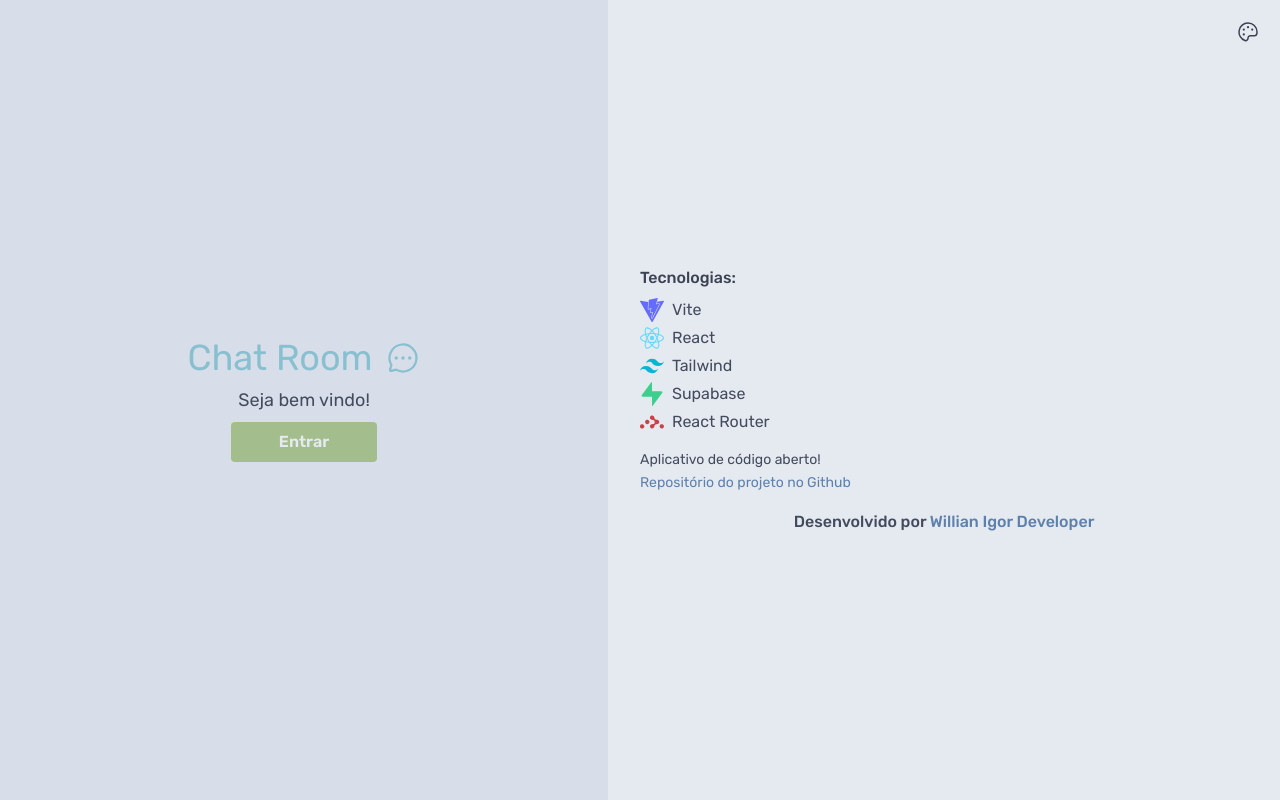
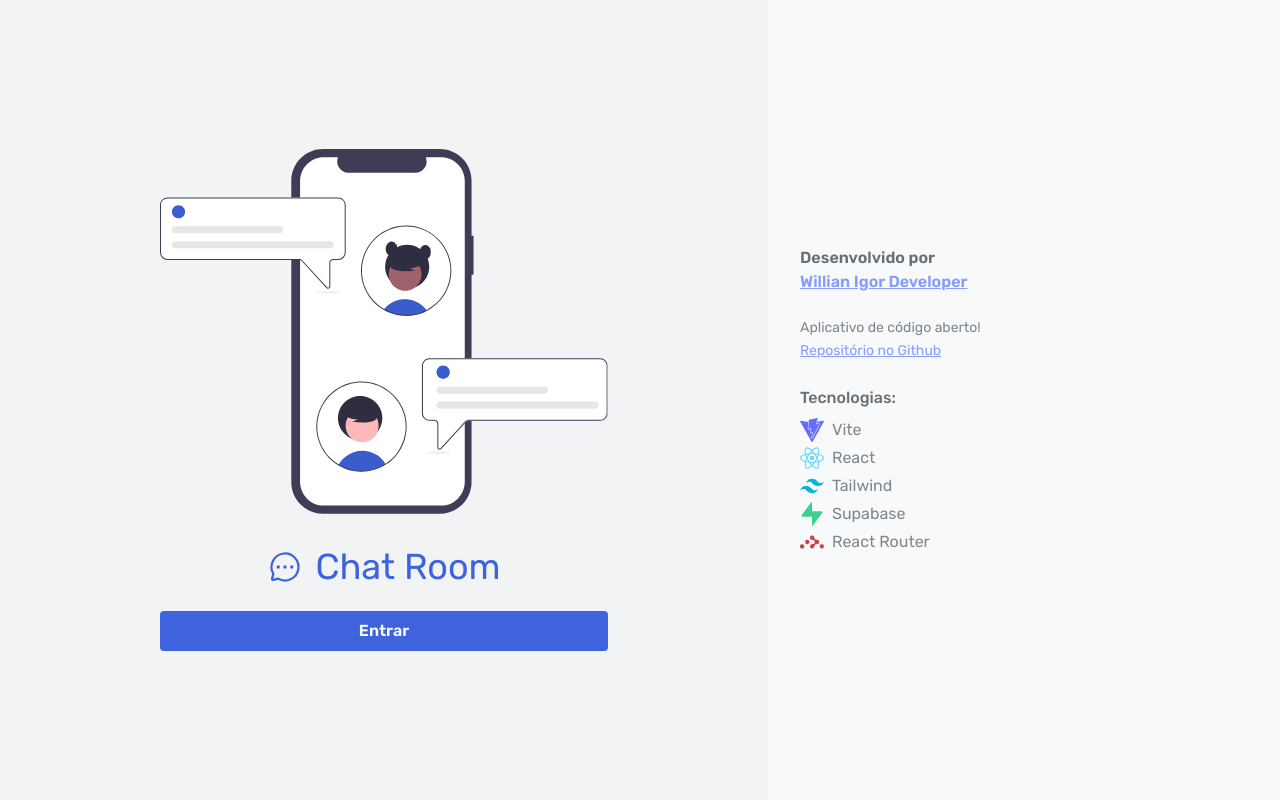
Before and after one commit to WillianIgorDeveloper/chat-room, a React (Vite) app: page / in a window 1280 px wide. Built offline with nearby package versions, Linux system fonts and the light colour scheme.

Commit message:
update Home layout

```diff
--- a/index.html
+++ b/index.html
@@ -7,8 +7,8 @@
     <title>Chat Room</title>
   </head>
   <body class="
-    bg-nord-snowStorm-0 text-nord-polarNight-2
-    dark:bg-nord-polarNight-0 dark:text-nord-snowStorm-2
+    bg-gray-white-0 text-gray-black-2
+    dark:bg-gray-black-0 dark:text-gray-white-2
   ">
     <div id="root"></div>
     <script type="module" src="/src/main.jsx"></script>
--- a/src/pages/Home.jsx
+++ b/src/pages/Home.jsx
@@ -11,17 +11,15 @@ export const Home = () => {
 
     return (
         <div className='flex flex-col h-screen md:flex-row'>
-            <div className='fixed top-5 right-5'>
-                <ThemeToggle />
+            <div className='py-20 flex flex-col items-center gap-6 w-2/3 text-center m-auto md:w-2/5 md:max-w-md'>
+                <img src="/home-undraw.svg" alt="Ilustração" />
+                <h1 className='flex items-center gap-3 text-4xl text-indigo-0'><ChatCircleDots /> Chat Room</h1>
+                <Link to="/login" className='bg-indigo-0 rounded w-full py-2 text-gray-white-1 font-semibold hover:bg-indigo-1'><button>Entrar</button></Link>
             </div>
-            <div className='flex-1 flex flex-col justify-center items-center gap-2'>
-                <h1 className='flex items-center gap-3 text-4xl text-nord-frost-1'>Chat Room<ChatCircleDots /></h1>
-                <p className='text-lg'>Seja bem vindo!</p>
-                <Link to="/login" className='bg-nord-aurora-gren text-nord-snowStorm-1 px-12 rounded font-semibold py-2 hover:opacity-90'><button>Entrar</button></Link>
-            </div>
-            <div className='flex-1 flex flex-col bg-nord-snowStorm-1 dark:bg-nord-polarNight-1 gap-4 p-4 md:justify-center md:p-8'>
-                <div className='flex flex-col gap-2'>
-                    <span className='text-nord-polarNight-1 dark:text-nord-snowStorm-1 font-medium'>Tecnologias:</span>
+
+            <div className='p-4 flex bg-gray-white-1 dark:bg-gray-black-1 items-center md:flex-col-reverse md:justify-center md:items-start md:w-2/5 md:p-8'>
+                <div>
+                    <span className='block font-medium pb-2 text-gray-black-1 dark:text-gray-white-1 md:pt-6'>Tecnologias:</span>
                     <ul className='flex flex-col gap-1'>
                         <li className='flex items-center gap-2'><img className='w-6' src={vite} alt="Vite" /> Vite</li>
                         <li className='flex items-center gap-2'><img className='w-6' src={react} alt="React" /> React</li>
@@ -30,11 +28,11 @@ export const Home = () => {
                         <li className='flex items-center gap-2'><img className='w-6' src={reactRouter} alt="React Router" /> React Router</li>
                     </ul>
                 </div>
-                <div>
+                <div className='text-right flex-1 md:flex-none md:text-start'>
+                    <strong className='pb-6 block font-semibold text-gray-black-1 dark:text-gray-white-1' >Desenvolvido por <a className='text-indigo-2 block underline' href="https://willianigordeveloper.vercel.app/" target="_blank">Willian Igor Developer</a></strong>
                     <span className='block text-sm'>Aplicativo de código aberto!</span>
-                    <a className='text-sm text-nord-frost-3' href="https://github.com/WillianIgorDeveloper/chat-room" target="_blank">Repositório do projeto no Github</a>
+                    <a className='text-sm text-nord-frost-3 text-indigo-2 underline' href="https://github.com/WillianIgorDeveloper/chat-room" target="_blank">Repositório no Github</a>
                 </div>
-                <strong className='text-center font-medium' >Desenvolvido por <a className='text-nord-frost-3' href="https://willianigordeveloper.vercel.app/" target="_blank">Willian Igor Developer</a></strong>
             </div>
         </div>
     )
--- a/tailwind.config.cjs
+++ b/tailwind.config.cjs
@@ -7,28 +7,24 @@ module.exports = {
   ],
   theme: {
     colors: {
-      "nord-polarNight-0": "#2E3440",
-      "nord-polarNight-1": "#3B4252",
-      "nord-polarNight-2": "#434C5E",
-      "nord-polarNight-3": "#4C566A",
-      "nord-snowStorm-0": "#D8DEE9",
-      "nord-snowStorm-1": "#E5E9F0",
-      "nord-snowStorm-2": "#ECEFF4",
-      "nord-frost-0": "#8FBCBB",
-      "nord-frost-1": "#88C0D0",
-      "nord-frost-2": "#81A1C1",
-      "nord-frost-3": "#5E81AC",
-      "nord-aurora-red": "#BF616A",
-      "nord-aurora-orange": "#D08770",
-      "nord-aurora-yellow": "#EBCB8B",
-      "nord-aurora-gren": "#A3BE8C",
-      "nord-aurora-purpple": "#B48EAD",
-      "purpple": "#8957E5",
+      "indigo-0": "#3e63dd",
+      "indigo-1": "#5373e7",
+      "indigo-2": "#849dff",
+      "gray-white-0": "#f1f3f5",
+      "gray-white-1": "#f8f9fa",
+      "gray-white-2": "#fbfcfd",
+      "gray-black-0": "#11181c",
+      "gray-black-1": "#687076",
+      "gray-black-2": "#7e868c",
     },
     fontFamily: {
       'sans': ['Rubik', 'sans-serif'],
     },
-    extend: {},
+    extend: {
+      backgroundImage: {
+        'home-undraw': "url('/home-undraw.svg')",
+      },
+    },
   },
   plugins: [],
 }
```
Also changed, not shown: public/home-undraw.svg (added).
